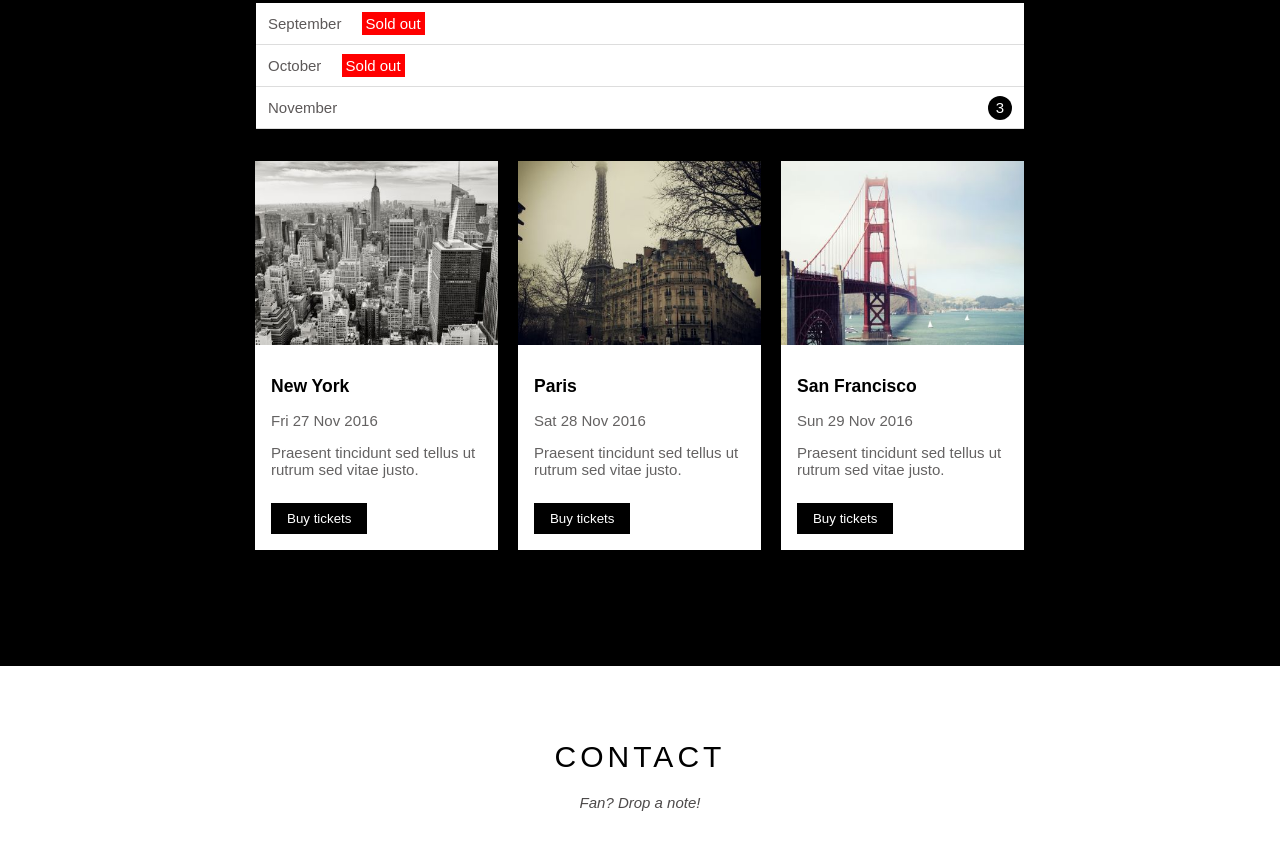
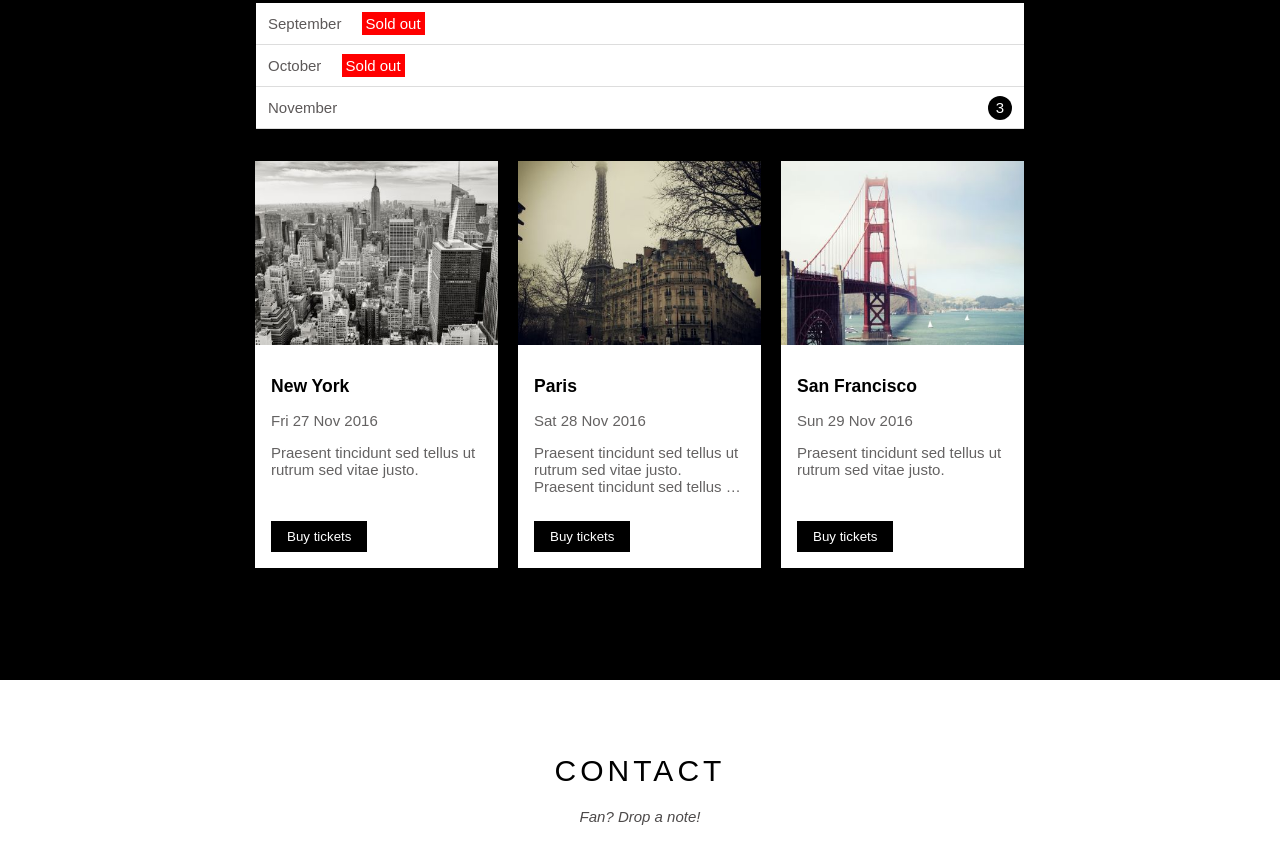
Before and after one commit to tonduong2128/the-band, a plain HTML site: page index.html in a window 1280 px wide. Shown: the part 1530-2386 px from the top of the page. Drawn offline with Linux system fonts and the light colour scheme.

Commit message:
up date heigt

```diff
--- a/assets/css/style.css
+++ b/assets/css/style.css
@@ -266,14 +266,12 @@ html{
 .places-list{
     margin-top: 32px;    /* Kỷ thuật căn giữa*/
     margin-left:-21px ;
-
-    display: inline-block;
+    display: flex;
 }
 .place-item{
-    float: left;
     width: 33.3333%;
-    padding-left:20px ;
-
+    margin-left:20px ;
+    background-color: white;
 }
 
 .place-img{
@@ -285,7 +283,6 @@ html{
     opacity: 0.6;
 }
 .place-body{
-    background-color: white;
     color: rgb(100, 98, 98);
     font-size: 15px;
     padding: 16px;
@@ -300,6 +297,11 @@ html{
 }
 .place-desc{
     margin: 15px 0px;
+    display: -webkit-box;
+    -webkit-box-orient: vertical;
+    -webkit-line-clamp: 3;
+    overflow: hidden;
+    min-height: 52px;
 }
 
 /*contact-form */
--- a/index.html
+++ b/index.html
@@ -101,7 +101,12 @@
                         <div class="place-body">
                             <h3 class="place-heading">Paris</h3>
                             <p class="place-time">Sat 28 Nov 2016</p>
-                            <p class="place-desc">Praesent tincidunt sed tellus ut rutrum sed vitae justo.</p>
+                            <p class="place-desc">Praesent tincidunt sed tellus ut rutrum sed vitae justo.
+                                Praesent tincidunt sed tellus ut rutrum sed vitae justo
+                                Praesent tincidunt sed tellus ut rutrum sed vitae justo
+                                Praesent tincidunt sed tellus ut rutrum sed vitae justo
+                                Praesent tincidunt sed tellus ut rutrum sed vitae justo
+                            </p>
                             <button href="#" class="btn text-center s-full-width">Buy tickets</button>
                         </div>
                     </div>
```
